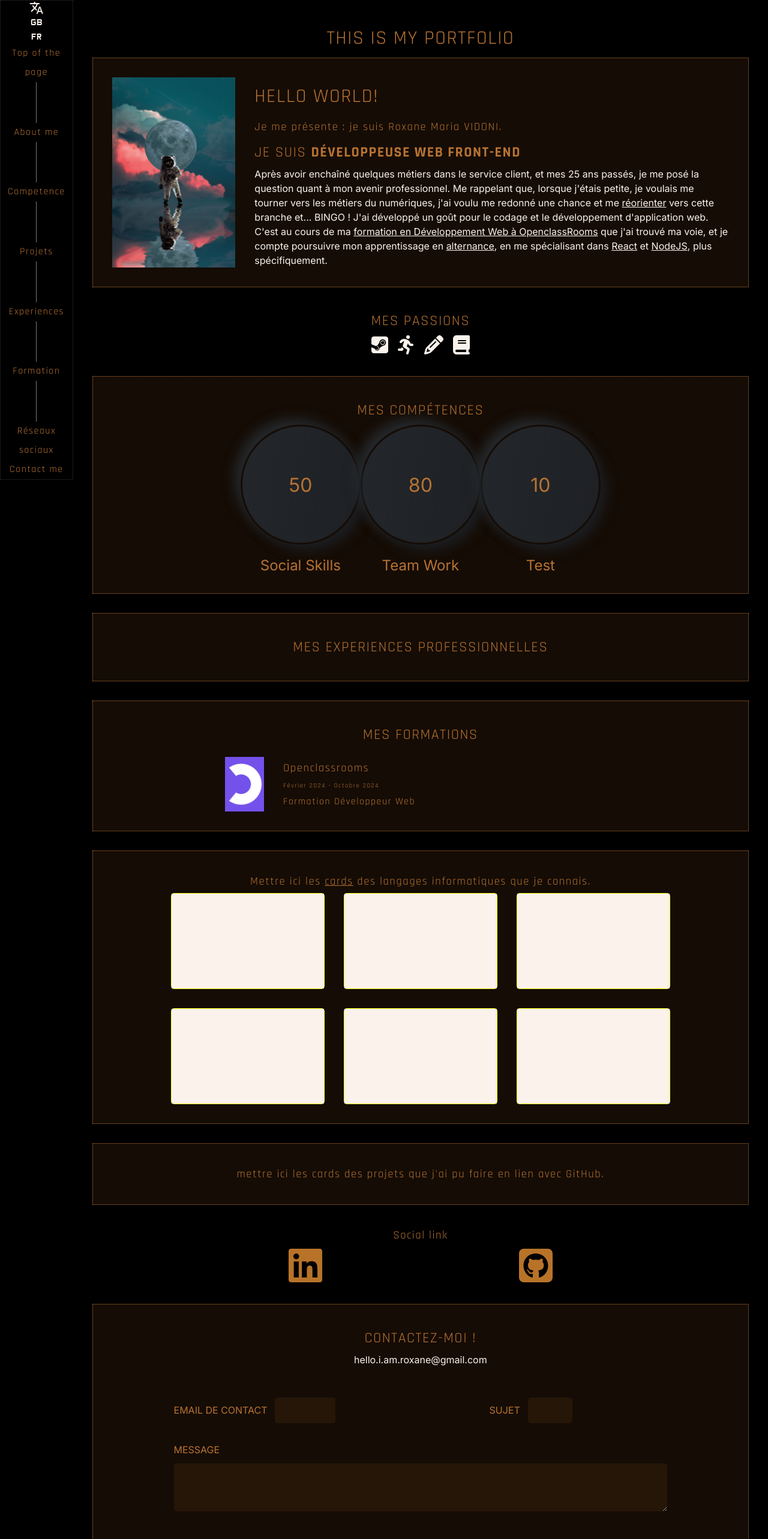
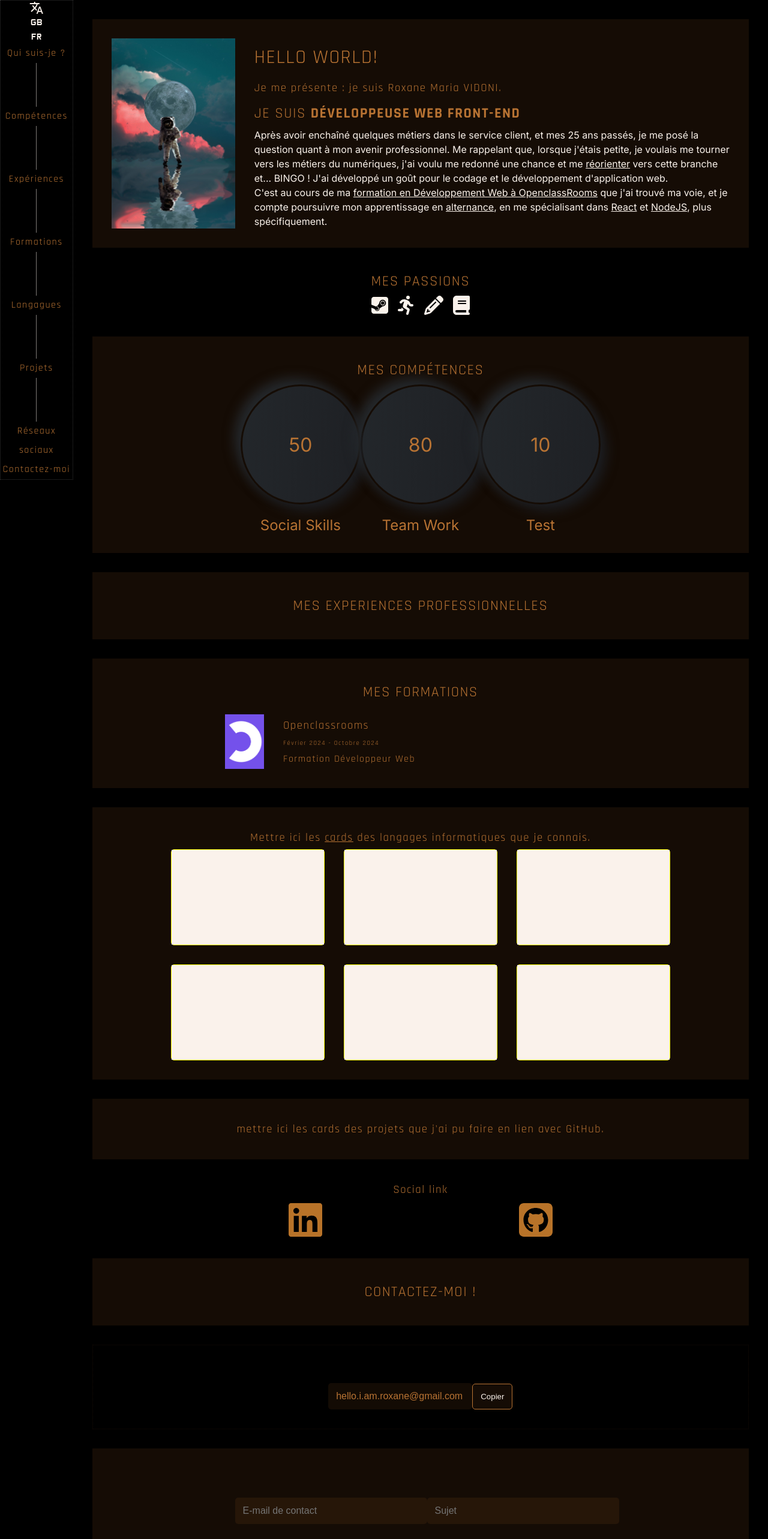
Before and after one commit to dontBelieveIt/myPortfolio, a React (Create React App) app: page / in a window 1280 px wide. Shown: the top 2566 px of the page at 60% size. Built offline with nearby package versions, Linux system fonts and the light colour scheme.

Commit message:
New commit. Addition of a copy-paste button for email address + reworking of layout.

```diff
--- a/src/Page/Page.jsx
+++ b/src/Page/Page.jsx
@@ -18,7 +18,6 @@ export function Page() {
     return(
     <>
     <div className="page">
-        <h1>This is my Portfolio</h1>
         <AboutMe />
         <Passions />
         <Competence />
@@ -28,6 +27,7 @@ export function Page() {
         <Projets />
         <SocialLink />
         <ContactMe />
+
         <Footer />
     </div>
     </>
--- a/src/Page/Page.scss
+++ b/src/Page/Page.scss
@@ -8,7 +8,7 @@
 }
 
 .section {
-    border: 1px dotted $copper;
+    // border: 1px dotted $copper;
     background-color:  $dark;
     padding: 2rem;
     margin-bottom: 2rem;
--- a/src/components/AboutMe/AboutMe.jsx
+++ b/src/components/AboutMe/AboutMe.jsx
@@ -5,7 +5,7 @@ import photo from "../../assets/astronaut-4106766_1280.jpg";
 export function AboutMe() {
     return (
         <div className="section">
-            <div className="about-me">
+            <div className="about-me" id="about-me">
                 <img src={photo} />
                 <div className="text-field">
                     <h1>Hello World!</h1>
--- a/src/components/ContactMe/ContactMe.jsx
+++ b/src/components/ContactMe/ContactMe.jsx
@@ -1,28 +1,52 @@
 import "./ContactMe.scss";
 
 export function ContactMe() {
+
+  function copyEmail(e) {
+    e.preventDefault();    // Get the text field
+    const copyText = document.getElementById("myEmail");
+
+    // Select the text field
+    copyText.select();
+    copyText.setSelectionRange(0, 99999); // For mobile devices
+
+     // Copy the text inside the text field
+    navigator.clipboard.writeText(copyText.value);
+
+    // Alert the copied text
+    alert("Copied the text: " + copyText.value);
+  };
     return (
+        <>
             <div className="section">
                 <h2>Contactez-moi !</h2>
-            <p>hello.i.am.roxane@gmail.com</p>
+            </div>
 
+            <div className="section-dark">
+                    <input type="text" value="hello.i.am.roxane@gmail.com" id="myEmail"></input>
+                    <button onClick={copyEmail}>Copier</button>
+            </div>
+
+            <div className="section">
                 <div className="form">
                     <div className="identity">
                         <div className="identity__item">
-                        <label name="name">Email de contact</label>
-                        <input type="text" name="email"></input>
+                            {/* <label name="name">Email de contact</label> */}
+                            <input type="text" name="email" placeholder="E-mail de contact" required></input>
                         </div>
                         <div className="identity__item">
-                        <label name="sujet">Sujet</label>
-                        <input type="text" name="sujet"></input>
+                            {/* <label name="sujet">Sujet</label> */}
+                            <input type="text" name="sujet" placeholder="Sujet" required></input>
                         </div>
                     </div>
                     <div className="message">
                         <label>Message</label>
-                    <textarea></textarea>
+                        <textarea placeholder="Message"></textarea>
+                    </div>
+                    <button type="submit">Envoyer</button>
                 </div>
             </div>
-        </div>
+        </>
     )
 
 }
--- a/src/components/ContactMe/ContactMe.scss
+++ b/src/components/ContactMe/ContactMe.scss
@@ -7,13 +7,32 @@ input, textarea {
     border-radius: 5px;
     padding: 0.8rem;
     font-size: 1rem;
+    transition: 0.8s;
+    min-width: 15rem;
 
         &:focus {
             background-color: rgba(185, 108, 45, 0.3);
             color: $white;
             border: none;
+            transition: 0.8s;
         }
 }
+
+button {
+        color: $white;
+        background-color: $dark;
+        border : 1px solid $copper;
+        border-radius: 5px;
+        transition: .4s;
+        margin-top: 2rem;
+        padding: 0.8rem;
+
+        &:hover {
+            color: $dark;
+            background-color: $copper;
+            transition: 0.4s;
+        }
+    }
 
 .form {
     display: flex;
@@ -21,10 +40,15 @@ input, textarea {
     justify-content: center;
     align-items: center;
     margin: 2rem;
-    width: 80%;
+    width: 60%;
     color: $copper;
     text-transform: uppercase;
     font-size: 1rem;
+
+    & button {
+        width: 25%;
+    }
+
 }
 
 .identity {
@@ -43,7 +67,8 @@ input, textarea {
     }
 
     & input {
-        width: 25%;
+        flex: 1;
+        width: 20rem;
     }
 }
 
@@ -59,10 +84,13 @@ input, textarea {
         padding: 1rem;
         margin-top: 0.8rem;
         scrollbar-width: 0;
+        font-family: 'Inter', sans-serif;
+        transition: .8s;
     }
 
     & textarea:focus {
         height: 15rem;
         scrollbar-width: 1rem;
+        transition: 0.8s;
     }
 }
--- a/src/components/Langages/Langages.jsx
+++ b/src/components/Langages/Langages.jsx
@@ -4,7 +4,7 @@ import { Cards } from "../Cards/Cards";
 
 export function Langages(params) {
     return(
-        <div className="section">
+        <div className="section" id="languages">
             <h3>Mettre ici les <u>cards</u> des langages informatiques que je connais. </h3>
         <div className="cards-container">
             <Cards />
--- a/src/components/Passions/Passions.jsx
+++ b/src/components/Passions/Passions.jsx
@@ -1,4 +1,6 @@
 import "./Passions.scss";
+
+import { useState } from "react";
 
 import SteamIcon from "../../assets/square-steam-brands-solid.svg";
 import SportIcon from "../../assets/person-running-solid.svg";
@@ -6,11 +8,26 @@ import DrawIcon from "../../assets/pencil-solid.svg";
 import BookIcon from "../../assets/book-solid.svg";
 
 export function Passions() {
+
+        const [hover, setHover] = useState(false);
+
+        const onHover = () => {
+          setHover(true);
+        };
+
+        const onLeave = () => {
+          setHover(false);
+        };
+
     return(
         <div className="section-black">
             <h2>Mes Passions</h2>
             <div className="passion-block">
-                <img src={SteamIcon} alt="Play on Steam" />
+                <img src={SteamIcon} alt="Play on Steam"
+                onMouseEnter={onHover}
+                onMouseLeave={onLeave}
+                { ...hover ?  null : "J'aime jouer à des jeux steam sur mon PC."}
+                 />
                 <img src={SportIcon} alt="Doing Sport" />
                 <img src={DrawIcon} alt="Drawing" />
                 <img src={BookIcon} atl="Read" />
--- a/src/components/Timeline/Timeline.jsx
+++ b/src/components/Timeline/Timeline.jsx
@@ -5,20 +5,21 @@ export function Timeline() {
         <>
             <div className="container">
                 <span class="material-symbols-outlined">translate</span><span class="material-symbols-outlined">language_gb_english</span><span class="material-symbols-outlined">language_french</span>
-                <h4>Top of the page</h4>
+                <h4>Qui suis-je ?</h4>
+
                 <div className="separator"></div>
-                <h4>About me</h4>
+                <h4>Compétences</h4>
                 <div className="separator"></div>
-                <h4>Competence</h4>
+                <h4>Expériences</h4>
+                <div className="separator"></div>
+                <h4>Formations</h4>
+                <div className="separator"></div>
+                <h4>Langagues</h4>
                 <div className="separator"></div>
                 <h4>Projets</h4>
                 <div className="separator"></div>
-                <h4>Experiences</h4>
-                <div className="separator"></div>
-                <h4>Formation</h4>
-                <div className="separator"></div>
                 <h4>Réseaux sociaux</h4>
-                <h4>Contact me</h4>
+                <h4>Contactez-moi</h4>
             </div>
         </>
     )
```
Also changed, not shown: 1 other file (tests, documents, lock files or other folders). Lines whose indentation alone changed are shown as unchanged.
